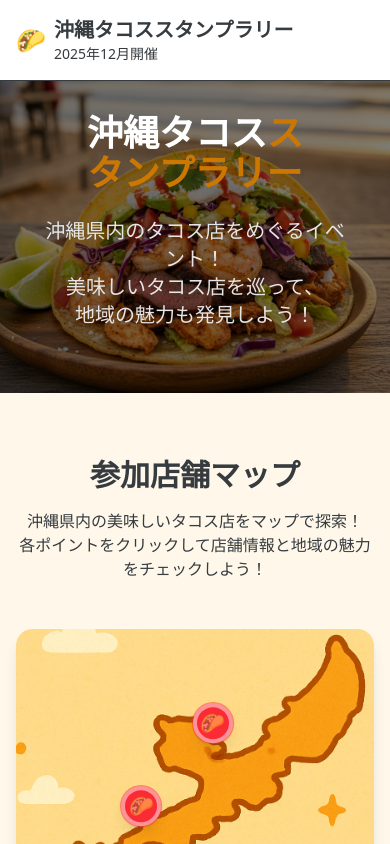
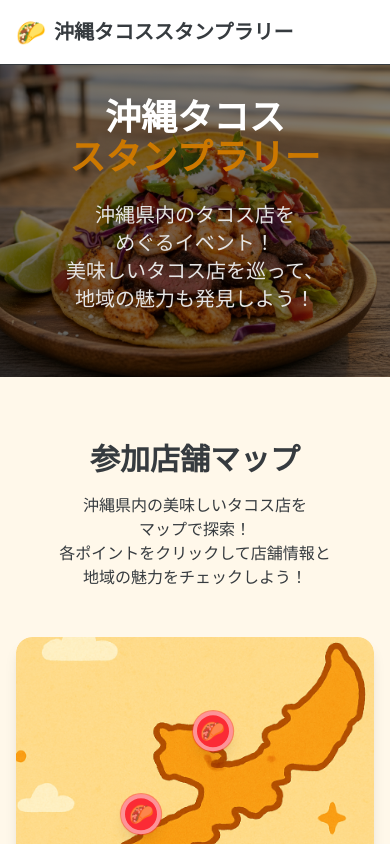
Before and after one commit to ryoga-miyaguni/shimama-i, a Next.js app: page / in a window 390 px wide. Shown: the top 844 px of the page. Built offline with nearby package versions, Linux system fonts and the light colour scheme.

Commit message:
feat: ヘッダーの開催日テキストをレスポンシブに変更し、沖縄マップの説明文を改良

```diff
--- a/src/components/Header.tsx
+++ b/src/components/Header.tsx
@@ -10,7 +10,7 @@ export default function Header() {
             <div className="text-2xl">🌮</div>
             <div>
               <h1 className="text-xl font-bold text-foreground">沖縄タコススタンプラリー</h1>
-              <p className="text-sm text-muted-foreground">2025年12月開催</p>
+              <p className="hidden md:flex text-sm text-muted-foreground">2025年12月開催</p>
             </div>
           </Link>
 
--- a/src/components/OkinawaMap.tsx
+++ b/src/components/OkinawaMap.tsx
@@ -16,9 +16,13 @@ export default function OkinawaMap() {
         <div className="text-center mb-12">
           <h2 className="text-3xl font-bold text-foreground mb-4">参加店舗マップ</h2>
           <p className="text-muted-foreground max-w-2xl mx-auto">
-            沖縄県内の美味しいタコス店をマップで探索！
+            沖縄県内の美味しいタコス店を
+            <br className="md:hidden"/>
+            マップで探索！
             <br />
-            各ポイントをクリックして店舗情報と地域の魅力をチェックしよう！
+            各ポイントをクリックして店舗情報と
+            <br className="md:hidden" />
+            地域の魅力をチェックしよう！
           </p>
         </div>
 
--- a/src/components/landing/HeroSection.tsx
+++ b/src/components/landing/HeroSection.tsx
@@ -61,10 +61,13 @@ export function HeroSection() {
         <div className="text-center max-w-4xl mx-auto">
           <h1 className="text-4xl md:text-6xl font-bold text-white mb-6 text-balance">
             沖縄タコス
+            <br />
             <span className="text-primary">スタンプラリー</span>
           </h1>
           <p className="text-xl text-neutral-200 mb-8 text-pretty">
-            沖縄県内のタコス店をめぐるイベント！
+            沖縄県内のタコス店を
+            <br className="md:hidden"/>
+            めぐるイベント！
             <br />
             美味しいタコス店を巡って、
             <br className="md:hidden" />
```
